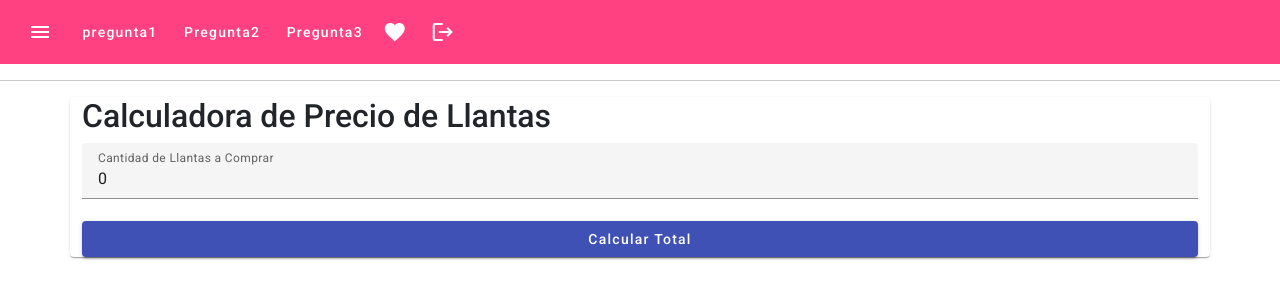
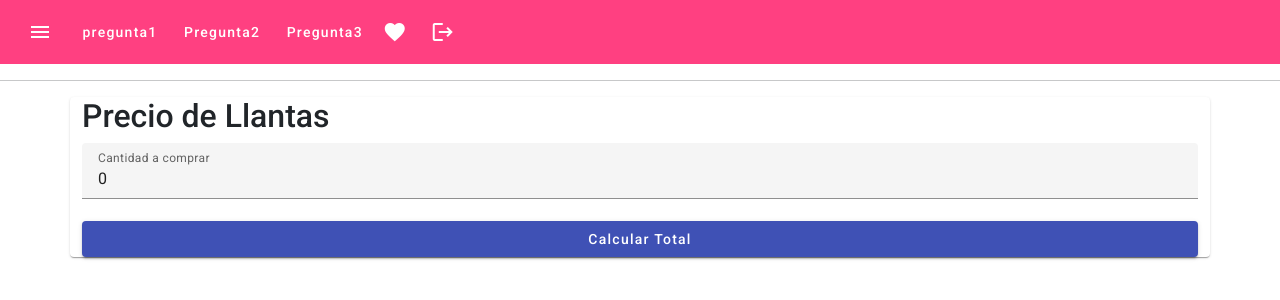
Before and after one commit to RodolfoQQ/T2_QUISPE_RODOLFO, an Angular app: page /dashboard/pregunta2 in a window 1280 px wide. Shown: the top 300 px of the page. Built offline with nearby package versions, Linux system fonts and the light colour scheme.

Commit message:
1comit pregunta 4

```diff
--- a/src/app/dashboard/pregunta2/pregunta2.component.html
+++ b/src/app/dashboard/pregunta2/pregunta2.component.html
@@ -1,8 +1,8 @@
 <mat-card class="container">
-  <h2>Calculadora de Precio de Llantas</h2>
+  <h2>  Precio de Llantas</h2>
 
   <mat-form-field appearance="fill">
-    <mat-label>Cantidad de Llantas a Comprar</mat-label>
+    <mat-label>Cantidad  a comprar</mat-label>
     <input matInput type="number" [(ngModel)]="cantidad">
   </mat-form-field>
 
```
Also changed, not shown: 1 other file (tests, documents, lock files or other folders).
